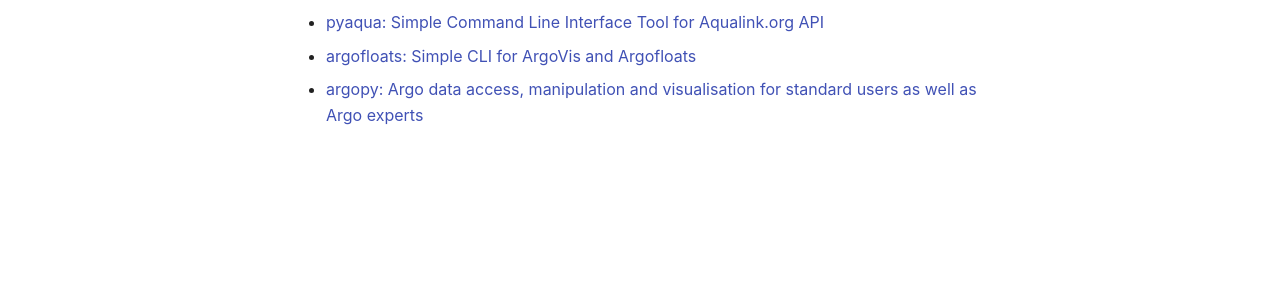
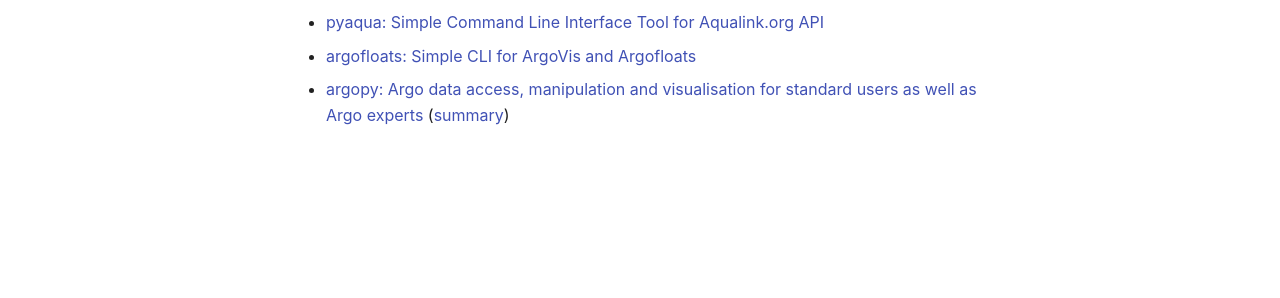
Before and after one commit to open-oceans/open-oceans.github.io, an MkDocs documentation site: the page built from docs/index.md, in a window 1280 px wide. Shown: the part 466-764 px from the top of the page. Built offline with MkDocs 1.6.1 and Material for MkDocs 9.7.7, drawn with Linux system fonts in a browser that asks for light colours; some web fonts are replaced; comment, search, counter and statistics services are not loaded.

Commit message:
Update index.md

```diff
--- a/docs/index.md
+++ b/docs/index.md
@@ -10,4 +10,4 @@
 * [pyspotter: Simple CLI for SofarOcean API for spotters](https://samapriya.github.io/pyspotter/)
 * [pyaqua: Simple Command Line Interface Tool for Aqualink.org API](https://samapriya.github.io/pyaqua/)
 * [argofloats: Simple CLI for ArgoVis and Argofloats](https://samapriya.github.io/argofloats/)
-* [argopy: Argo data access, manipulation and visualisation for standard users as well as Argo experts](https://github.com/euroargodev/argopy)
+* [argopy: Argo data access, manipulation and visualisation for standard users as well as Argo experts](https://github.com/euroargodev/argopy) ([summary](https://samapriya.github.io/argopy/))
```
